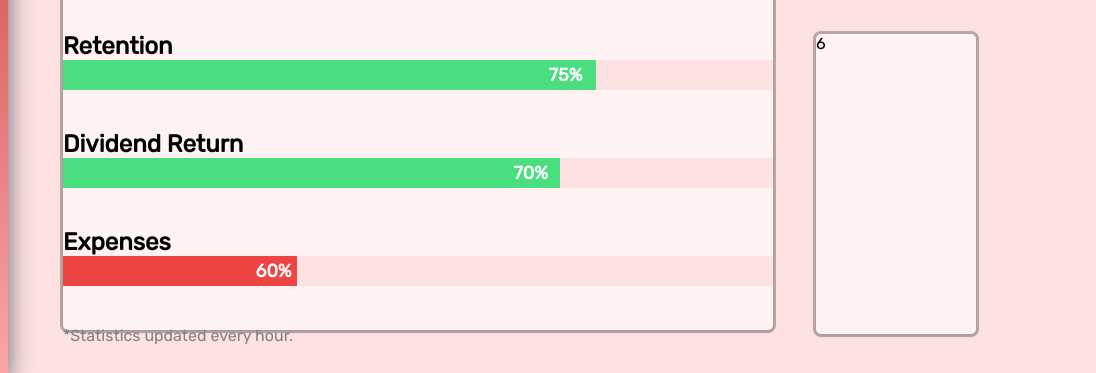
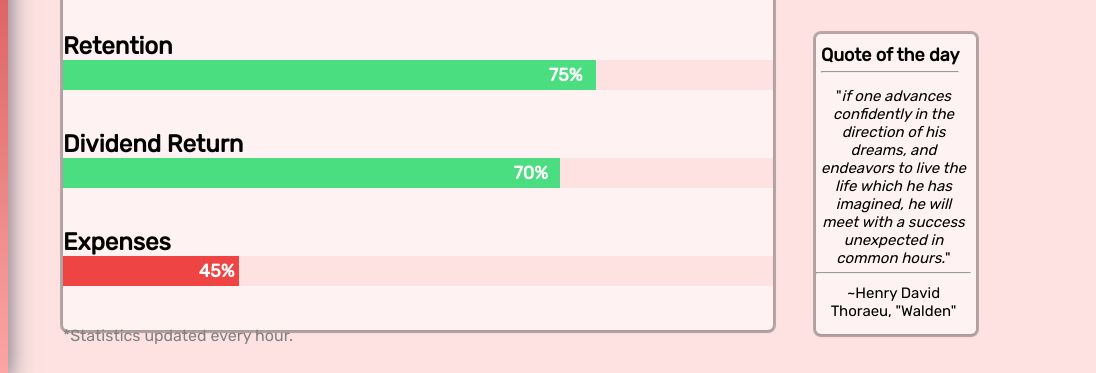
Before and after one commit to jakeisadev/admin-dashboard, a plain HTML site: page index.html in a window 1280 px wide. Shown: the part 427-800 px from the top of the page, 184-1280 px from the left. Drawn offline with Linux system fonts and the light colour scheme.

Commit message:
beta version of dashboard

```diff
--- a/index.html
+++ b/index.html
@@ -143,12 +143,28 @@
 
                 <h2>Expenses</h2>
                 <div class="bar">
-                <div class="bar-inner bar-80 red" data-percent="60%"></div>
+                <div class="bar-inner bar-80 red" data-percent="45%"></div>
                 </div>
                 <p>*Statistics updated every hour.</p>
             </div>
         </div>
-        <div class="grid-item feed move-up">6</div>
+        <div class="grid-item feed move-up">
+            <div class="quote-container">
+                <div class="quote-of-the-day">
+                    Quote of the day
+                    <hr>
+                </div>
+                <div class="quote">
+                    "<i>if one advances confidently in the direction of his dreams, and
+                    endeavors to live the life which he has imagined, he will meet with a success unexpected
+                     in common hours.</i>"
+                     <hr>
+                    <div class="author">
+                        ~Henry David Thoraeu, "Walden"
+                    </div>
+                </div>
+            </div>
+        </div>
     </div>
     <script src="script.js"></script>
 </body>
--- a/script.js
+++ b/script.js
@@ -1,3 +1,4 @@
+// inspired by Andy Ngom https://jsfiddle.net/adyngom/8ym43f25/
 (function(document) {
     var _bars = [].slice.call(document.querySelectorAll('.bar-inner'));
     _bars.map(function(bar, index) {
--- a/styles.css
+++ b/styles.css
@@ -356,3 +356,20 @@ hr {
   .red {
       background-color: #ef4444 ;
   }
+
+  .quote-of-the-day {
+      font-size: 18px;
+      font-weight: bold;
+      margin: 10px 0 0 5px;
+      display: inline-block;
+  }
+
+  .quote {
+      text-align: center;
+      font-size: 15px;
+      margin: 10px 5px 5px 0;
+  }
+
+  .author {
+      margin-top: 10px;
+  }
```
